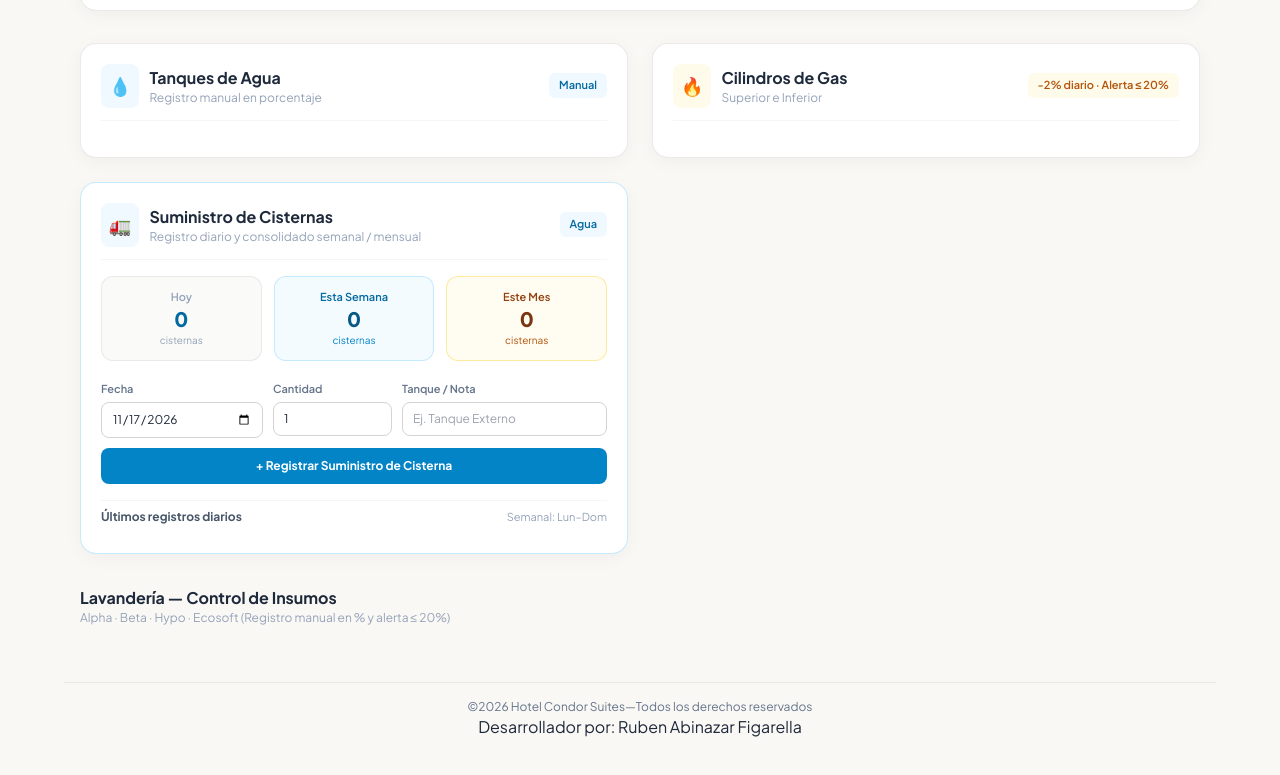
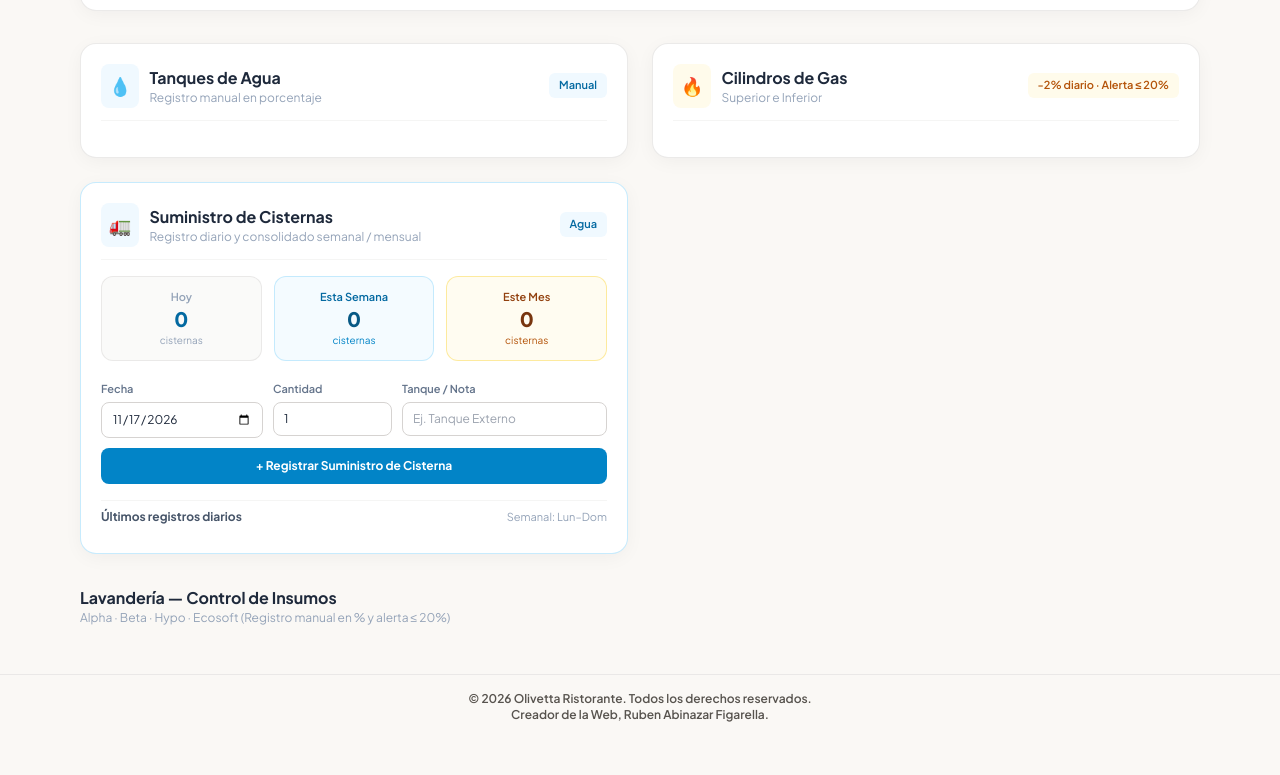
Before and after one commit to CondorSuites2026/Condor-Mantenimiento, a plain HTML site: page index.html in a window 1280 px wide. Shown: the part 905-1680 px from the top of the page. Drawn offline with nearby package versions, Linux system fonts and the light colour scheme; no server answers.

Commit message:
pie de pagina corregido

```diff
--- a/index.html
+++ b/index.html
@@ -321,11 +321,11 @@
     </section>
 
   </main>
-      <!-- Pie de Página -->
-  <footer class="max-w-6xl mx-auto px-4 mt-10 pt-4 border-t border-stone-200/80 text-center">
-    <p class="text-xs text-slate-500"> ©2026 Hotel Condor Suites—Todos los derechos reservados</p>
-    <p class="text-xs text-slate-500"></p>Desarrollador por: Ruben Abinazar Figarella</p>
-  </footer>
+   <!-- Pie de página -->
+        <footer class="mt-8 pt-4 border-t border-stone-200/80 text-center text-xs font-semibold text-stone-600">
+           <p>© 2026 Olivetta Ristorante. Todos los derechos reservados.</p>
+           <p>Creador de la Web, Ruben Abinazar Figarella.</p>
+        </footer>
 
   <!-- MODAL PARA RECARGAR LITROS DE GASOIL -->
   <div id="modal-gasoil" class="hidden fixed inset-0 z-50 bg-slate-900/50 backdrop-blur-xs flex items-center justify-center p-4">
```
